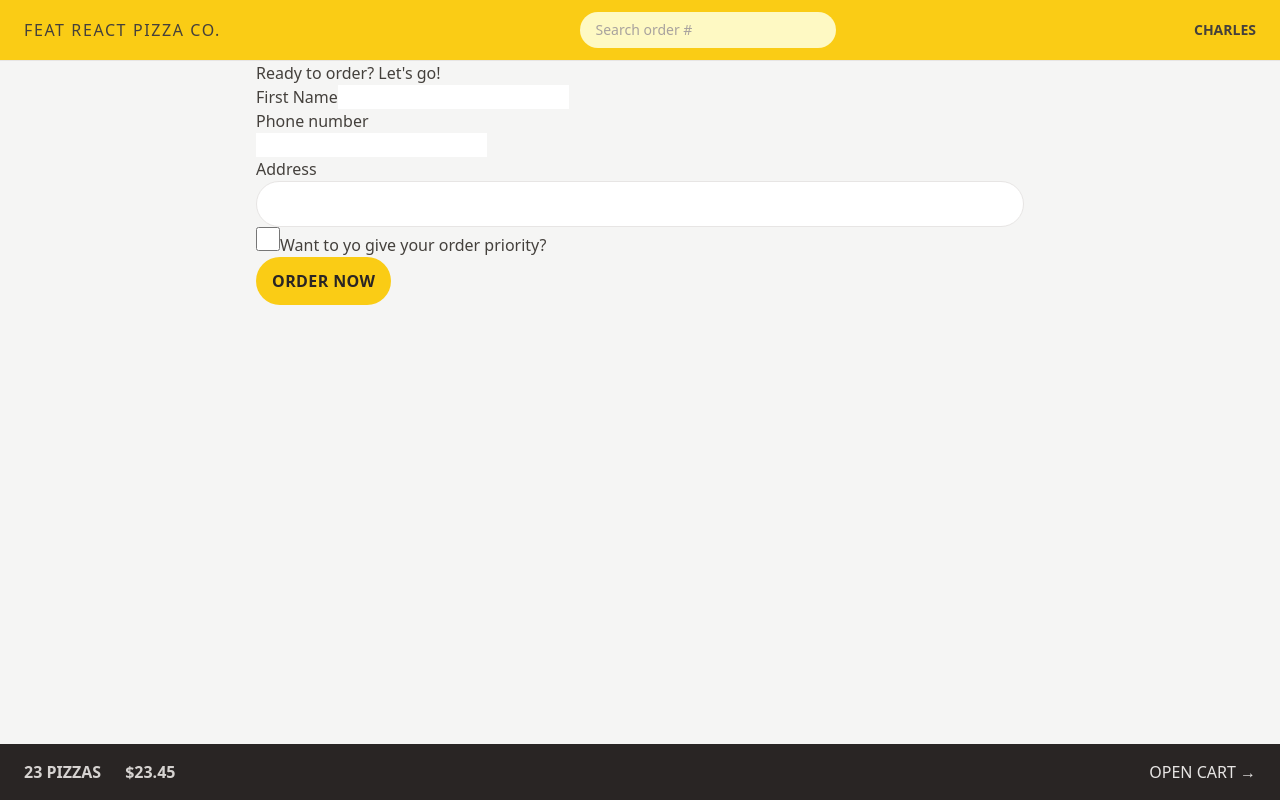
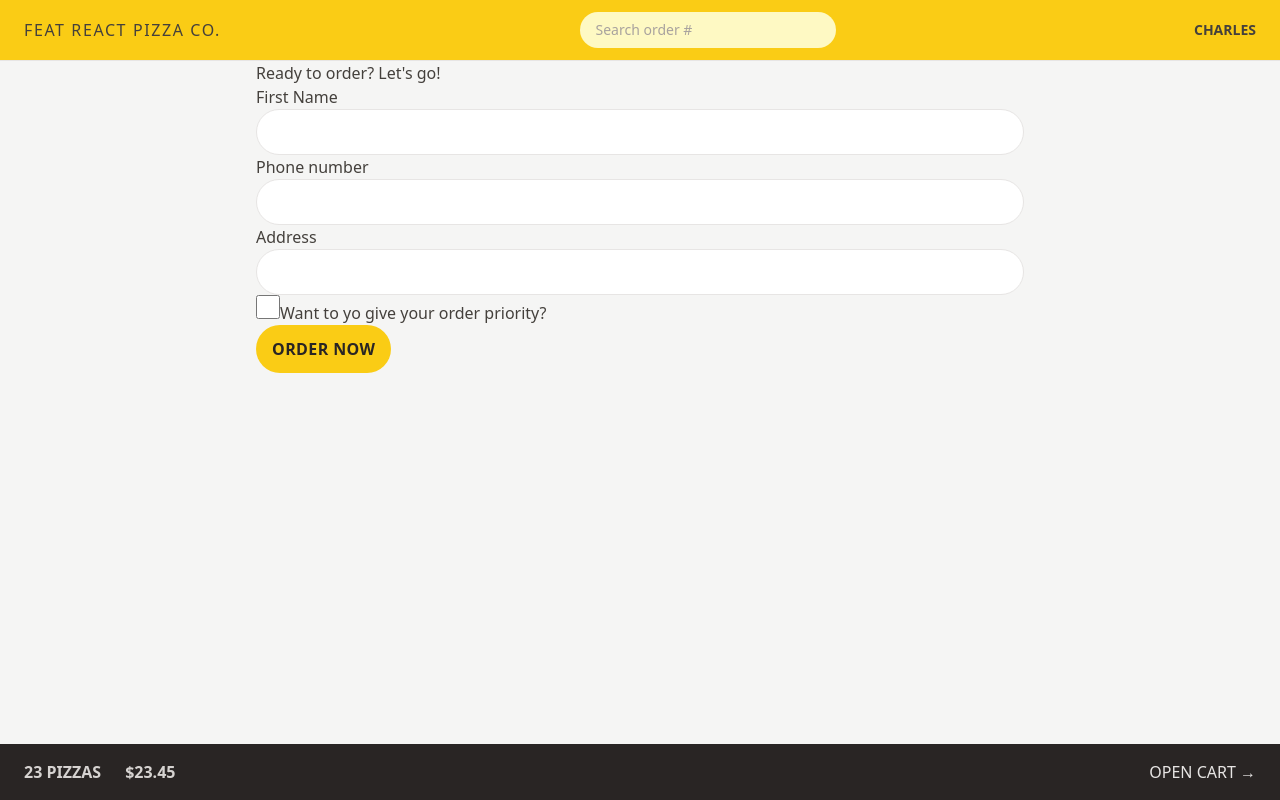
Before and after one commit to CharlesMariga/fast-react-pizza, a React (Vite) app: page /order/new in a window 1280 px wide. Built offline with nearby package versions, Linux system fonts and the light colour scheme.

Commit message:
feat: resuing styles with @apply

```diff
--- a/src/features/order/CreateOrder.jsx
+++ b/src/features/order/CreateOrder.jsx
@@ -54,13 +54,13 @@
       <Form method="POST" action="/order/new">
         <div>
           <label>First Name</label>
-          <input type="text" name="customer" required />
+          <input className="input" type="text" name="customer" required />
         </div>
 
         <div>
           <label>Phone number</label>
           <div>
-            <input type="tel" name="phone" required />
+            <input className="input" type="tel" name="phone" required />
           </div>
           {formErrors?.phone && <p>{formErrors.phone}</p>}
         </div>
@@ -68,12 +68,7 @@
         <div>
           <label>Address</label>
           <div>
-            <input
-              type="text"
-              name="address"
-              required
-              className="w-full rounded-full border border-stone-200 px-4 py-2 text-sm outline-none transition-all duration-300 focus:outline-none focus:ring focus:ring-yellow-400 md:px-6 md:py-3"
-            />
+            <input className="input" type="text" name="address" required />
           </div>
         </div>
 
--- a/src/index.css
+++ b/src/index.css
@@ -2,41 +2,48 @@
 @tailwind components;
 @tailwind utilities;
 
-/* body {
-  font-family: system-ui, -apple-system, BlinkMacSystemFont, 'Segoe UI', Roboto,
-    Oxygen, Ubuntu, Cantarell, 'Open Sans', 'Helvetica Neue', sans-serif;
-  background-color: #f7f7f7;
-  color: #444;
+@layer components {
+  .input {
+    @apply w-full rounded-full border border-stone-200 px-4 py-2 text-sm outline-none transition-all duration-300 focus:outline-none focus:ring focus:ring-yellow-400 md:px-6 md:py-3;
+  }
 }
 
-.layout {
-  display: grid;
-  grid-template-rows: auto 1fr auto;
-  gap: 32px;
-  height: 100dvh;
-}
-*/
-
 /* https://dev.to/afif/i-made-100-css-loaders-for-your-next-project-4eje */
-/* .loader {
+.loader {
   width: 45px;
   aspect-ratio: 0.75;
   --c: no-repeat linear-gradient(#333 0 0);
-  background: var(--c) 0% 50%, var(--c) 50% 50%, var(--c) 100% 50%;
+  background:
+    var(--c) 0% 50%,
+    var(--c) 50% 50%,
+    var(--c) 100% 50%;
   background-size: 20% 50%;
   animation: loading 1s infinite linear;
 }
+
 @keyframes loading {
   20% {
-    background-position: 0% 0%, 50% 50%, 100% 50%;
+    background-position:
+      0% 0%,
+      50% 50%,
+      100% 50%;
   }
   40% {
-    background-position: 0% 100%, 50% 0%, 100% 50%;
+    background-position:
+      0% 100%,
+      50% 0%,
+      100% 50%;
   }
   60% {
-    background-position: 0% 50%, 50% 100%, 100% 0%;
+    background-position:
+      0% 50%,
+      50% 100%,
+      100% 0%;
   }
   80% {
-    background-position: 0% 50%, 50% 50%, 100% 100%;
+    background-position:
+      0% 50%,
+      50% 50%,
+      100% 100%;
   }
-} */
+}
```
